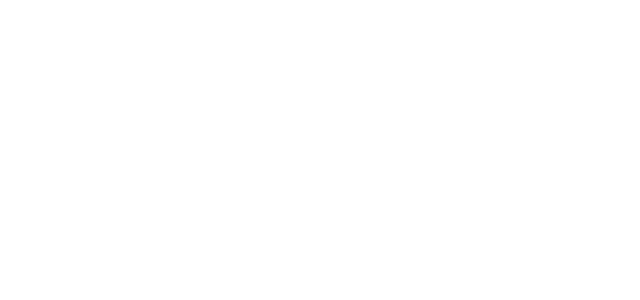
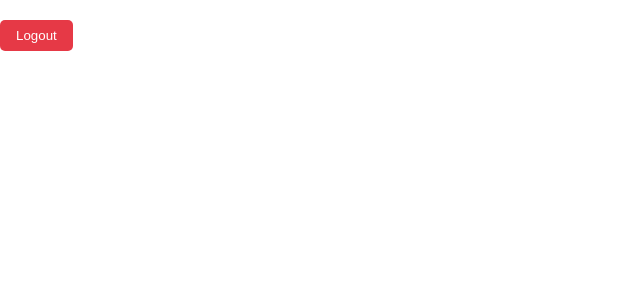
Before and after one commit to selimballi007/JwtAuthDemoClient, a React (Create React App) app: page /profile in a window 1280 px wide. Before the commit this address had no page. Shown: the top 300 px of the page, without its empty margins (0-640 px from the left). Built offline with nearby package versions, Linux system fonts and the light colour scheme.

Commit message:
LogoutButton added

```diff
--- a/src/App.js
+++ b/src/App.js
@@ -9,7 +9,8 @@
   return (
     <BrowserRouter>
       <Routes>
-        <Route path="/login" element={<LoginPage/>}>
+        <Route path="/login" element={<LoginPage/>}/>
+        <Route path="/profile" element={<ProfilePage/>}>
           {/*Diğer Sayfalar Yakında*/}
         </Route>
       </Routes>
--- /dev/null
+++ b/src/components/LogoutButton.jsx
@@ -0,0 +1,29 @@
+import { useNavigate }from "react-router-dom";
+
+const LogoutButton = () => {
+    const navigate = useNavigate();
+
+    const handleLogout = () => {
+        localStorage.removeItem("token");
+        navigate("/login");
+    }
+
+    return (
+        <button
+            onClick={handleLogout}
+            style={{
+                marginTop: 20,
+                background: "#e63946",
+                color: "white",
+                border: "none",
+                padding: "8px 16px",
+                borderRadius: 5,
+                cursor: "pointer"
+            }}
+        >
+            Logout
+        </button>
+    );
+};
+
+export default LogoutButton;
--- a/src/pages/LoginPage.jsx
+++ b/src/pages/LoginPage.jsx
@@ -29,7 +29,7 @@
             navigate("/profile");
         } catch(err){
             console.error(err);
-            setError("Email veya şifre hatalı");
+            setError("Email or Password Incorrect");
         }
     };
 
--- a/src/pages/ProfilePage.jsx
+++ b/src/pages/ProfilePage.jsx
@@ -0,0 +1,11 @@
+import LogoutButton from "../components/LogoutButton";
+
+const ProfilePage=()=>{
+    return (
+        <div>
+            <LogoutButton />
+        </div>
+    )
+}
+
+export default ProfilePage;
```
